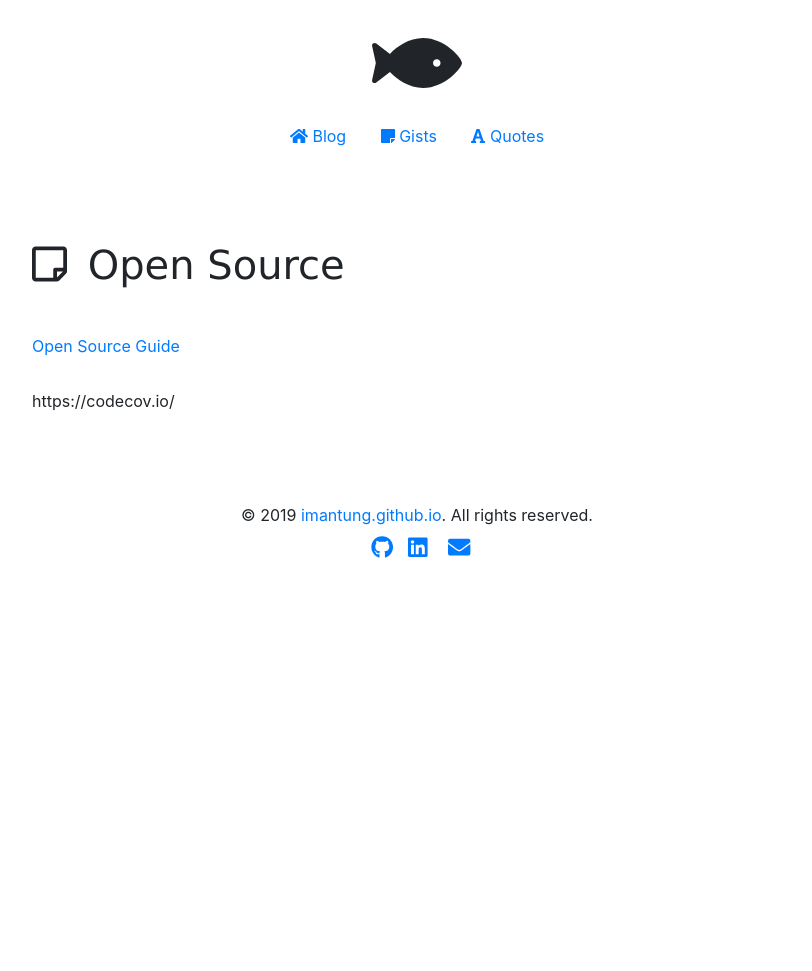
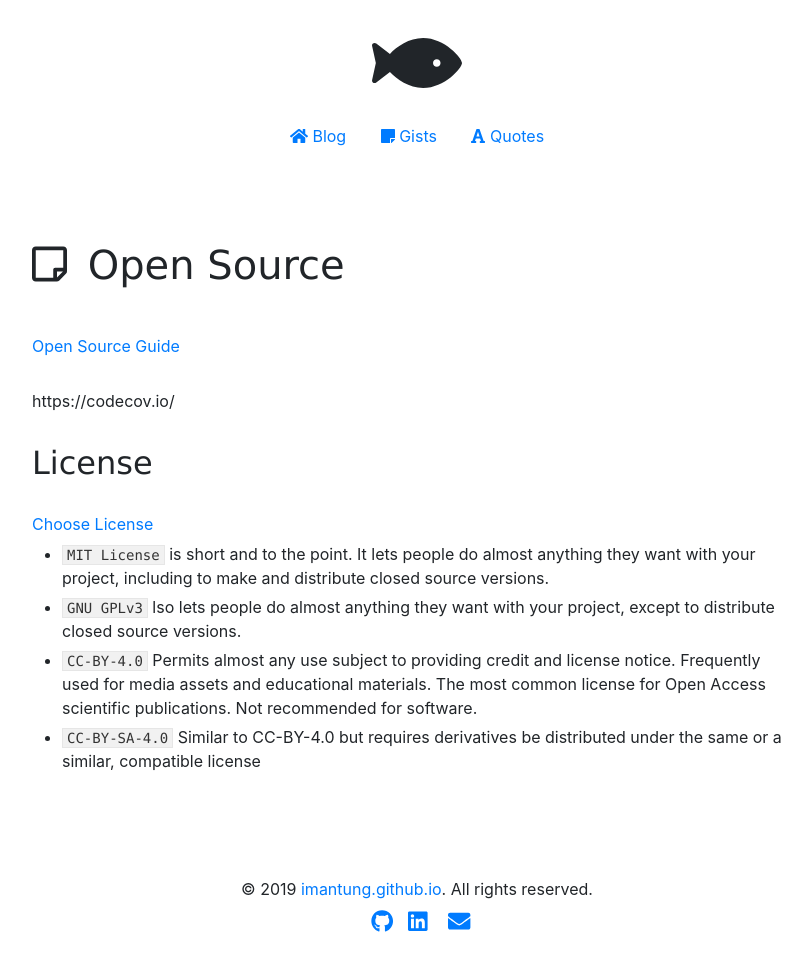
Before and after one commit to imantung/imantung.github.io, a Jekyll site: the page built from gist/open-source.md, in a window 1280 px wide. Shown: the whole page, without its empty margins (223-1035 px from the left). Built offline with Jekyll 4.4.1, drawn with Linux system fonts in a browser that asks for light colours; before the commit the page ends 900 px from its top, so only the background shows below that.

Commit message:
update content

```diff
--- a/gist/open-source.md
+++ b/gist/open-source.md
@@ -7,3 +7,12 @@ title: Open Source
 [Open Source Guide](https://opensource.guide/)
 
 https://codecov.io/
+
+## License
+
+[Choose License](https://choosealicense.com/)
+
+- `MIT License` is short and to the point. It lets people do almost anything they want with your project, including to make and distribute closed source versions.
+- `GNU GPLv3` lso lets people do almost anything they want with your project, except to distribute closed source versions.
+- `CC-BY-4.0` Permits almost any use subject to providing credit and license notice. Frequently used for media assets and educational materials. The most common license for Open Access scientific publications. Not recommended for software.
+- `CC-BY-SA-4.0` Similar to CC-BY-4.0 but requires derivatives be distributed under the same or a similar, compatible license
```
Also changed, not shown: gist/ddd.md (added, +12 -0 lines).
